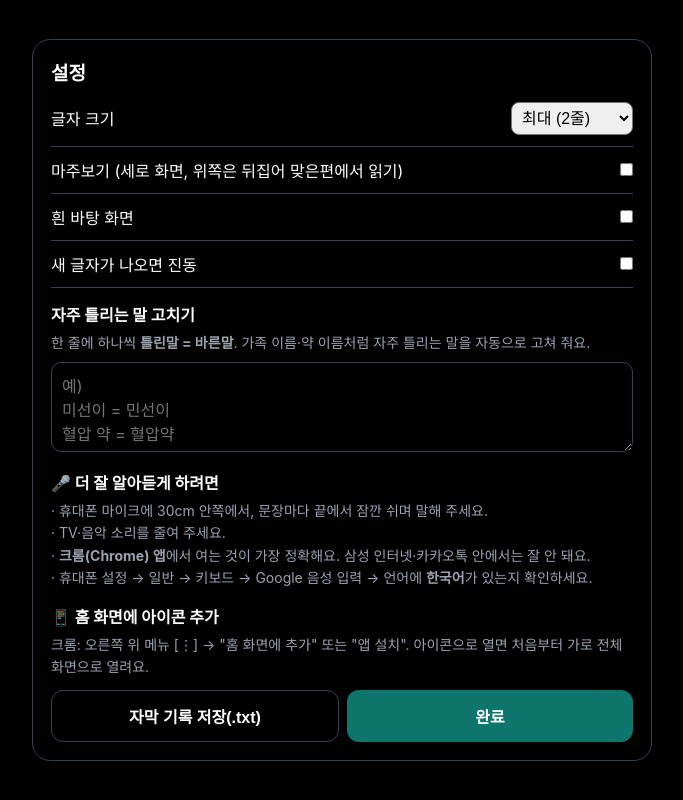
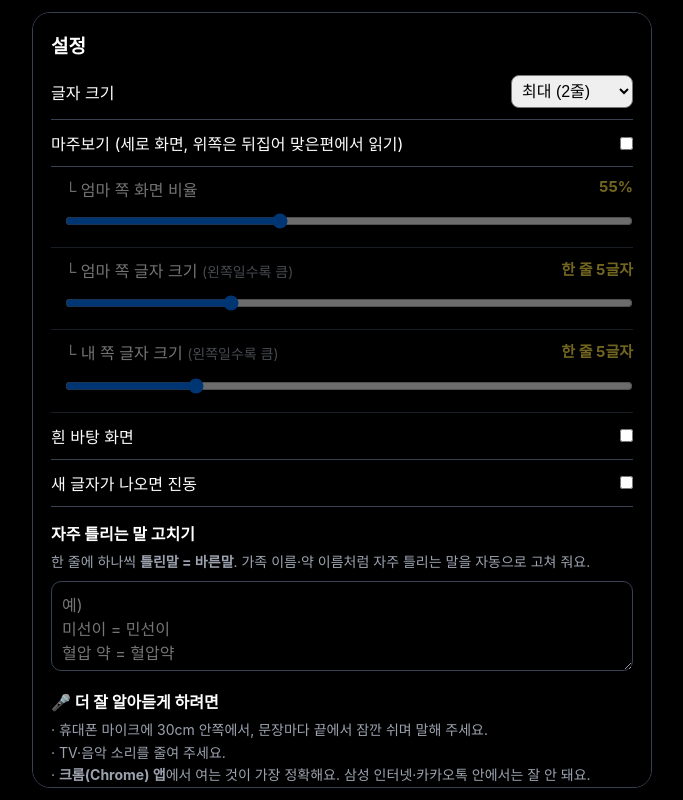
Before and after one commit to jjorribbong/work, a plain HTML site: page talk/index.html in a window 1280 px wide. Both pictures are taken after a click on the button "⚙︎ 설정". Shown: the whole page, without its empty margins (298-981 px from the left). Drawn offline with Linux system fonts and the light colour scheme.

Commit message:
마주톡: 설정에 마주보기 화면 비율·글자 크기 조절 추가
- 엄마 쪽 화면 비율(40~80%), 엄마 쪽·내 쪽 글자 크기(한 줄 글자 수) 각각 조절
- 막대를 움직이는 즉시 화면에 반영, 기기에 저장

Co-Authored-By: Claude Opus 5.5 <noreply@anthropic.com>
Claude-Session: https://claude.ai/code/session_01BjrUEVTEkSErPNWny1PreU

```diff
--- a/talk/index.html
+++ b/talk/index.html
@@ -25,8 +25,11 @@
   .pane { flex: 1; min-height: 0; display: flex; align-items: center; justify-content: center; }
   .pane.me { display: none; }
   body.face #stage { bottom: calc(58px + env(safe-area-inset-bottom)); }
-  body.face .pane.mom { flex: 0 0 56%; transform: rotate(180deg); border-top: 2px dashed var(--line); }
-  body.face .pane.me { display: flex; flex: 0 0 44%; }
+  body.face .pane.mom { flex: 0 0 var(--momH, 55%); transform: rotate(180deg); border-top: 2px dashed var(--line); }
+  body.face .pane.me { display: flex; flex: 1 1 0; }
+  .faceOpt { display: grid; grid-template-columns: 1fr auto; gap: 6px 12px; padding: 10px 0 12px 14px; border-bottom: 1px solid var(--line); font-size: 16px; }
+  .faceOpt .val { color: var(--live); font-weight: 700; font-size: 15px; }
+  .faceOpt input[type=range] { grid-column: 1 / -1; width: 100%; height: 28px; }
   .cap { width: 100%; overflow: hidden; display: flex; flex-direction: column; justify-content: flex-end;
     line-height: 1.18; font-weight: 800; word-break: keep-all; overflow-wrap: anywhere; letter-spacing: -0.02em; }
   .cap .live { color: var(--live); }
@@ -97,6 +100,9 @@
         <option value="1">최대 (2줄)</option><option value="0.75">크게 (약 3줄)</option><option value="0.6">보통 (약 4줄)</option>
       </select></div>
     <div class="row"><span>마주보기 (세로 화면, 위쪽은 뒤집어 맞은편에서 읽기)</span><input type="checkbox" id="faceChk"></div>
+    <div class="faceOpt"><span>└ 엄마 쪽 화면 비율</span><span class="val" id="ratioVal"></span><input type="range" id="ratioRange" min="40" max="80" step="5"></div>
+    <div class="faceOpt"><span>└ 엄마 쪽 글자 크기 <span class="small">(왼쪽일수록 큼)</span></span><span class="val" id="momVal"></span><input type="range" id="momRange" min="3" max="10" step="1"></div>
+    <div class="faceOpt"><span>└ 내 쪽 글자 크기 <span class="small">(왼쪽일수록 큼)</span></span><span class="val" id="meVal"></span><input type="range" id="meRange" min="3" max="12" step="1"></div>
     <div class="row"><span>흰 바탕 화면</span><input type="checkbox" id="lightChk"></div>
     <div class="row"><span>새 글자가 나오면 진동</span><input type="checkbox" id="vibChk"></div>
 
@@ -131,7 +137,7 @@
     set(k, v) { try { localStorage.setItem('majutalk.' + k, JSON.stringify(v)); } catch {} }
   };
   const saved = store.get('cfg2', {});
-  const cfg = Object.assign({ scale: 1, light: false, vib: false, face: false, fixes: store.get('cfg', {}).fixes || [] }, saved);
+  const cfg = Object.assign({ scale: 1, light: false, vib: false, face: false, faceRatio: 55, momChars: 5, meChars: 5, fixes: store.get('cfg', {}).fixes || [] }, saved);
   let lines = store.get('lines', []);
   let live = '';
 
@@ -141,16 +147,25 @@
   const LH = 1.18;
   function fit() {
     document.body.classList.toggle('face', cfg.face);
+    document.documentElement.style.setProperty('--momH', cfg.faceRatio + '%');
     $('faceBtn').textContent = cfg.face ? '↔ 가로로' : '⇅ 마주보기';
     const rows = Math.round(2 / cfg.scale);
     document.querySelectorAll('.pane').forEach(pane => {
       if (getComputedStyle(pane).display === 'none') return;
       const cap = pane.querySelector('.cap');
-      const want = pane.classList.contains('me') ? 2 : rows;
+      const isMe = pane.classList.contains('me');
       const h = pane.clientHeight - 12, w = cap.clientWidth || pane.clientWidth;
-      // 높이 기준 최대 크기, 단 세로 화면처럼 폭이 좁으면 한 줄에 최소 5글자는 들어가게
-      const fs = Math.max(20, Math.floor(Math.min(h / (want * LH), w / 5.2)));
-      const n = Math.max(want, Math.floor(h / (fs * LH)));   // 남는 높이는 줄 수로 채움
+      let fs;
+      if (cfg.face) {
+        // 마주보기: 설정한 '한 줄 글자 수'에 맞춘 크기(최소 1줄은 들어가게)
+        const chars = isMe ? cfg.meChars : cfg.momChars;
+        fs = Math.min(w / (chars + 0.2), h / LH);
+      } else {
+        // 가로 화면: 높이에 두 줄 꽉 차게, 폭이 좁으면 한 줄 최소 5글자
+        fs = Math.min(h / (rows * LH), w / 5.2);
+      }
+      fs = Math.max(16, Math.floor(fs));
+      const n = Math.max(1, Math.floor(h / (fs * LH)));   // 남는 높이는 줄 수로 채움
       cap.style.fontSize = fs + 'px';
       cap.style.height = Math.floor(fs * LH * n) + 'px';
     });
@@ -281,15 +296,29 @@
 
   /* ---------- 설정 ---------- */
   function openSettings() {
-    $('scaleSel').value = String(cfg.scale); $('faceChk').checked = cfg.face; $('lightChk').checked = cfg.light; $('vibChk').checked = cfg.vib;
+    $('scaleSel').value = String(cfg.scale); $('faceChk').checked = cfg.face;
+    $('ratioRange').value = cfg.faceRatio; $('momRange').value = cfg.momChars; $('meRange').value = cfg.meChars; showVals(); $('lightChk').checked = cfg.light; $('vibChk').checked = cfg.vib;
     $('fixEdit').value = cfg.fixes.map(f => f[0] + ' = ' + f[1]).join('\n');
     refreshInstall(); $('settings').classList.add('show');
   }
   function closeSettings() {
-    const faceWas = cfg.face; cfg.scale = +$('scaleSel').value; cfg.face = $('faceChk').checked; cfg.light = $('lightChk').checked; cfg.vib = $('vibChk').checked;
+    const faceWas = cfg.face; cfg.scale = +$('scaleSel').value; cfg.face = $('faceChk').checked;
+    cfg.faceRatio = +$('ratioRange').value; cfg.momChars = +$('momRange').value; cfg.meChars = +$('meRange').value; cfg.light = $('lightChk').checked; cfg.vib = $('vibChk').checked;
     cfg.fixes = $('fixEdit').value.split('\n').map(l => l.split('=')).filter(a => a.length === 2 && a[0].trim()).map(a => [a[0].trim(), a[1].trim()]);
     applyCfg(); render(); $('settings').classList.remove('show'); if (faceWas !== cfg.face) lockOrientation();
   }
+  function showVals() {
+    $('ratioVal').textContent = $('ratioRange').value + '%';
+    $('momVal').textContent = '한 줄 ' + $('momRange').value + '글자';
+    $('meVal').textContent = '한 줄 ' + $('meRange').value + '글자';
+    document.querySelectorAll('.faceOpt').forEach(r => r.style.opacity = $('faceChk').checked ? 1 : .45);
+  }
+  // 움직이는 즉시 화면에 반영(미리보기)
+  ['ratioRange', 'momRange', 'meRange'].forEach(id => $(id).addEventListener('input', () => {
+    cfg.faceRatio = +$('ratioRange').value; cfg.momChars = +$('momRange').value; cfg.meChars = +$('meRange').value;
+    showVals(); fit(); store.set('cfg2', cfg);
+  }));
+  $('faceChk').addEventListener('change', showVals);
   $('setBtn').onclick = openSettings; $('startSet').onclick = openSettings;
   $('closeSet').onclick = closeSettings;
   $('settings').onclick = e => { if (e.target.id === 'settings') closeSettings(); };
--- a/talk/sw.js
+++ b/talk/sw.js
@@ -1,5 +1,5 @@
 // 마주톡 오프라인 캐시: 앱 화면은 인터넷 없이도 열리게 함(음성 인식은 인터넷 필요)
-const CACHE = 'majutalk-v5';
+const CACHE = 'majutalk-v6';
 const FILES = ['./', './index.html', './manifest.webmanifest', './icon-192.png', './icon-512.png', './apple-touch-icon.png'];
 self.addEventListener('install', e => { e.waitUntil(caches.open(CACHE).then(c => c.addAll(FILES))); self.skipWaiting(); });
 self.addEventListener('activate', e => {
```
